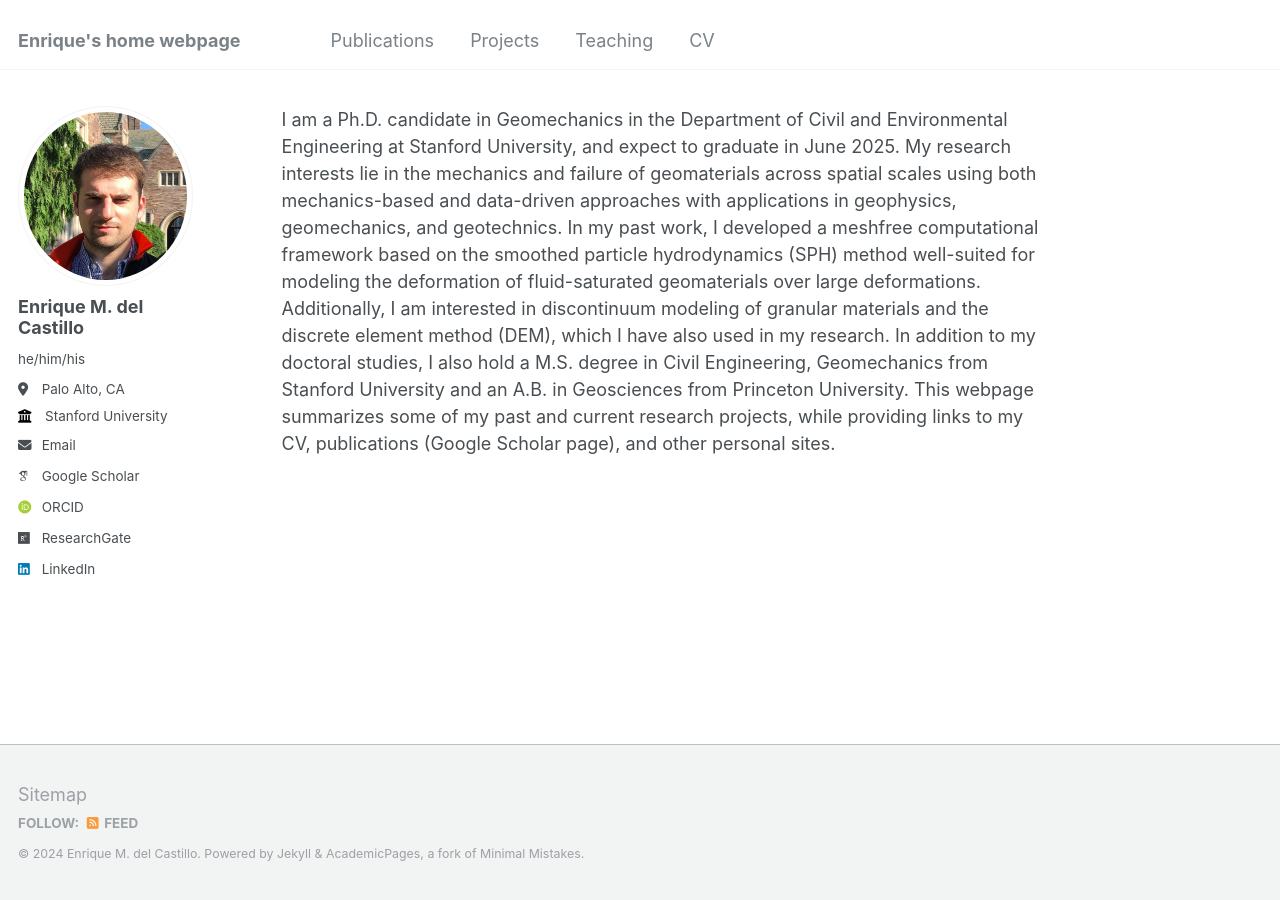
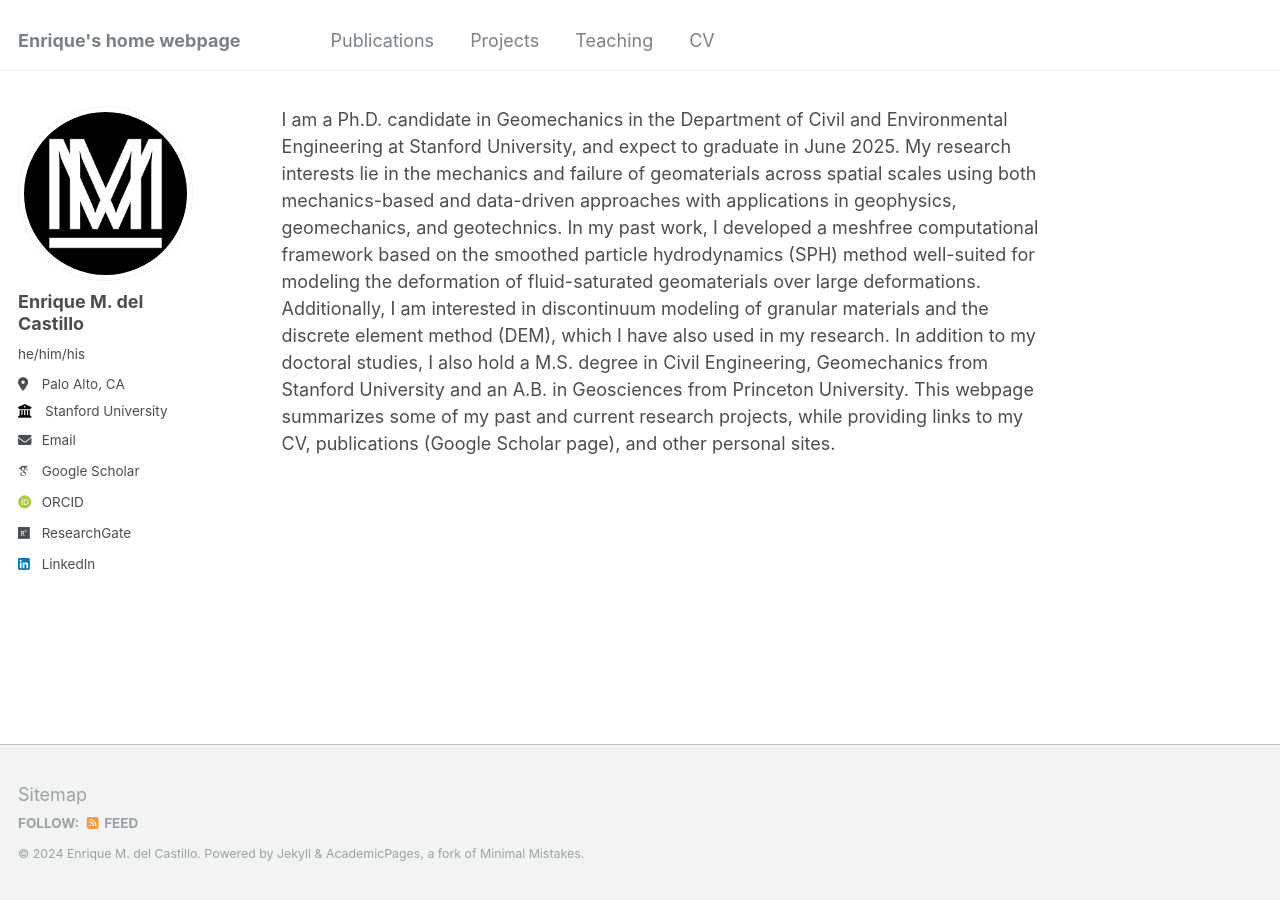
Before and after one commit to emdc19/emdcwebsite, a Jekyll site: the page built from _pages/about.md, in a window 1280 px wide. Built offline with Jekyll 4.4.1, drawn with Linux system fonts in a browser that asks for light colours; some web fonts are replaced.

Commit message:
Update _config.yml

```diff
--- a/_config.yml
+++ b/_config.yml
@@ -21,7 +21,7 @@ repository               : "academicpages/academicpages.github.io"
 #               Additional customization can be done by editing /_includes/author-profile.html
 author:
   # Biographic information
-  avatar           : "fotopr.png"
+  avatar           : "site-logo.png"
   name             : "Enrique M. del Castillo"
   pronouns         : "he/him/his"
   bio              : #"Short biography for the left-hand sidebar"
```
